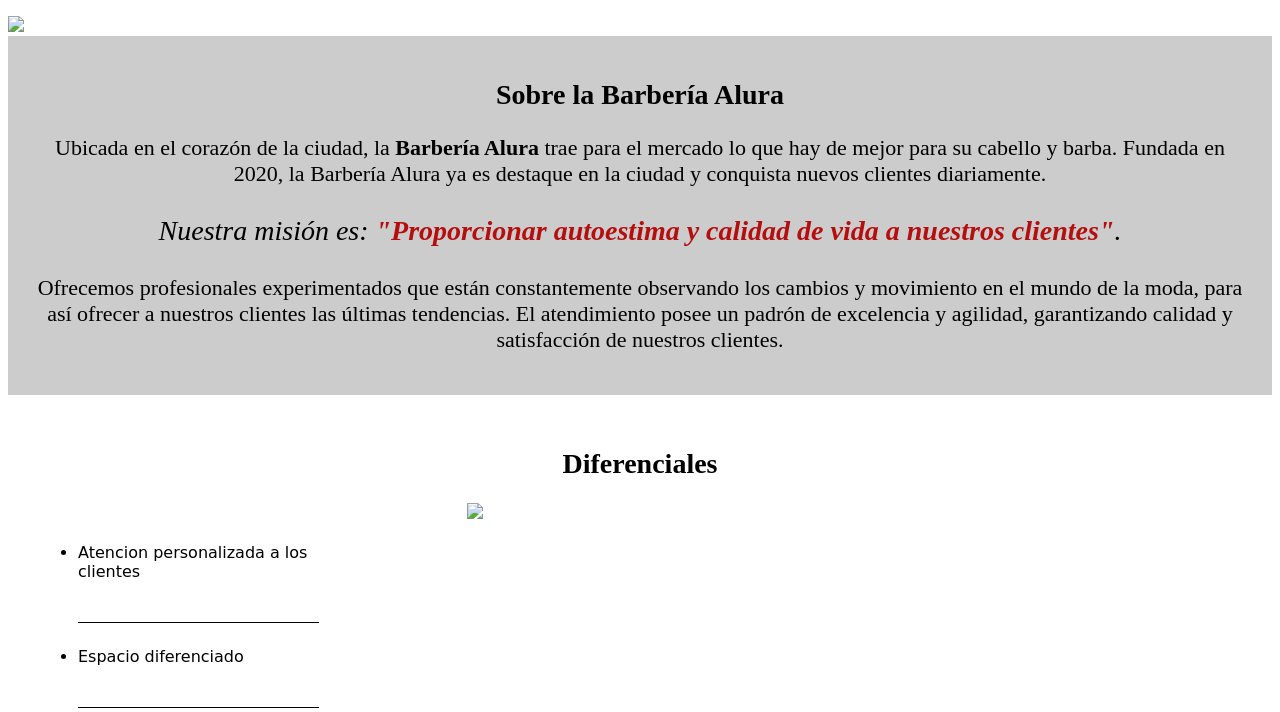
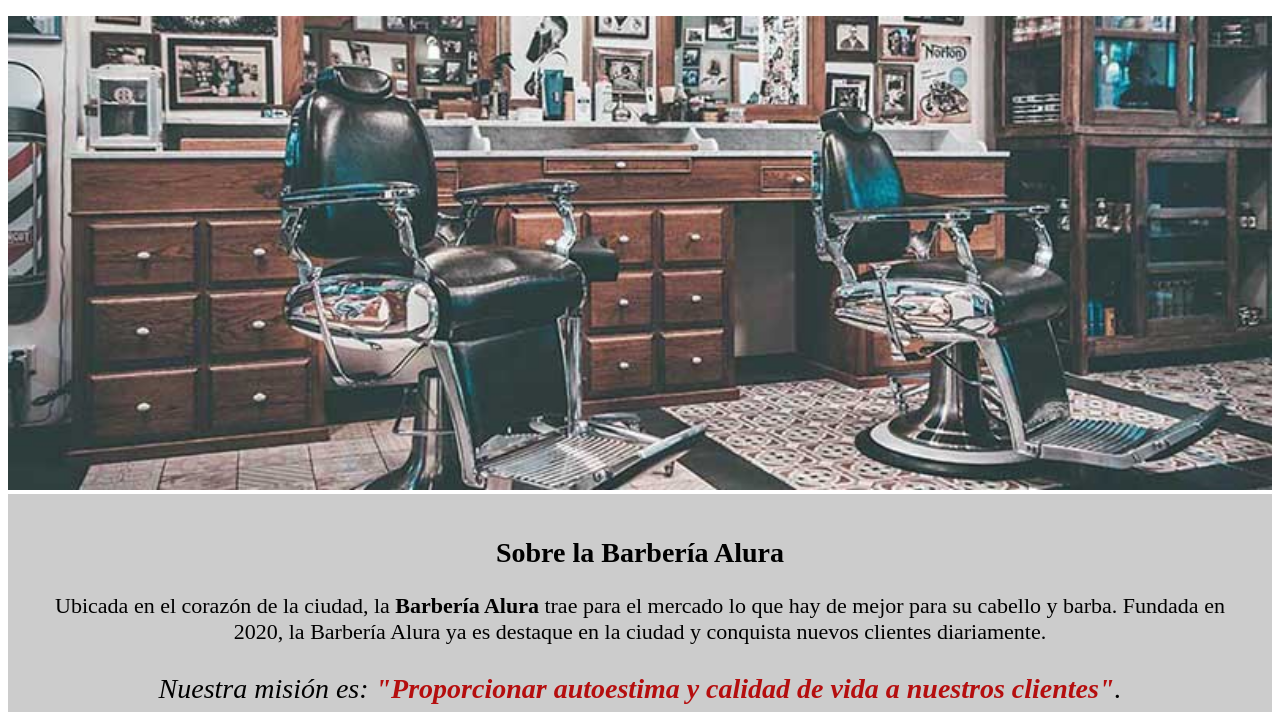
Before and after one commit to JoaquinBaltazarRodriguez/Barberia-alura, a plain HTML site: page index.html in a window 1280 px wide. Shown: the part 88-800 px from the top of the page. Drawn offline with Linux system fonts and the light colour scheme; the site is published under a folder, as on GitHub Pages, so addresses that start at the root find nothing.

Commit message:
correccion en el link de las imagenes

```diff
--- a/index.html
+++ b/index.html
@@ -23,7 +23,7 @@
             </div>
         </header>
 
-        <img id="banner" src="/Barberia/banner.jpg">
+        <img id="banner" src="Barberia/banner.jpg">
 
         <div class="principal">
 
@@ -48,7 +48,7 @@
                 <li class="items">Profesionales calificados</li>
             </ul>
 
-            <img class="imagenDiferenciales" src="/Barberia/diferenciales.jpg">
+            <img class="imagenDiferenciales" src="Barberia/diferenciales.jpg">
 
         </div>
 
```
